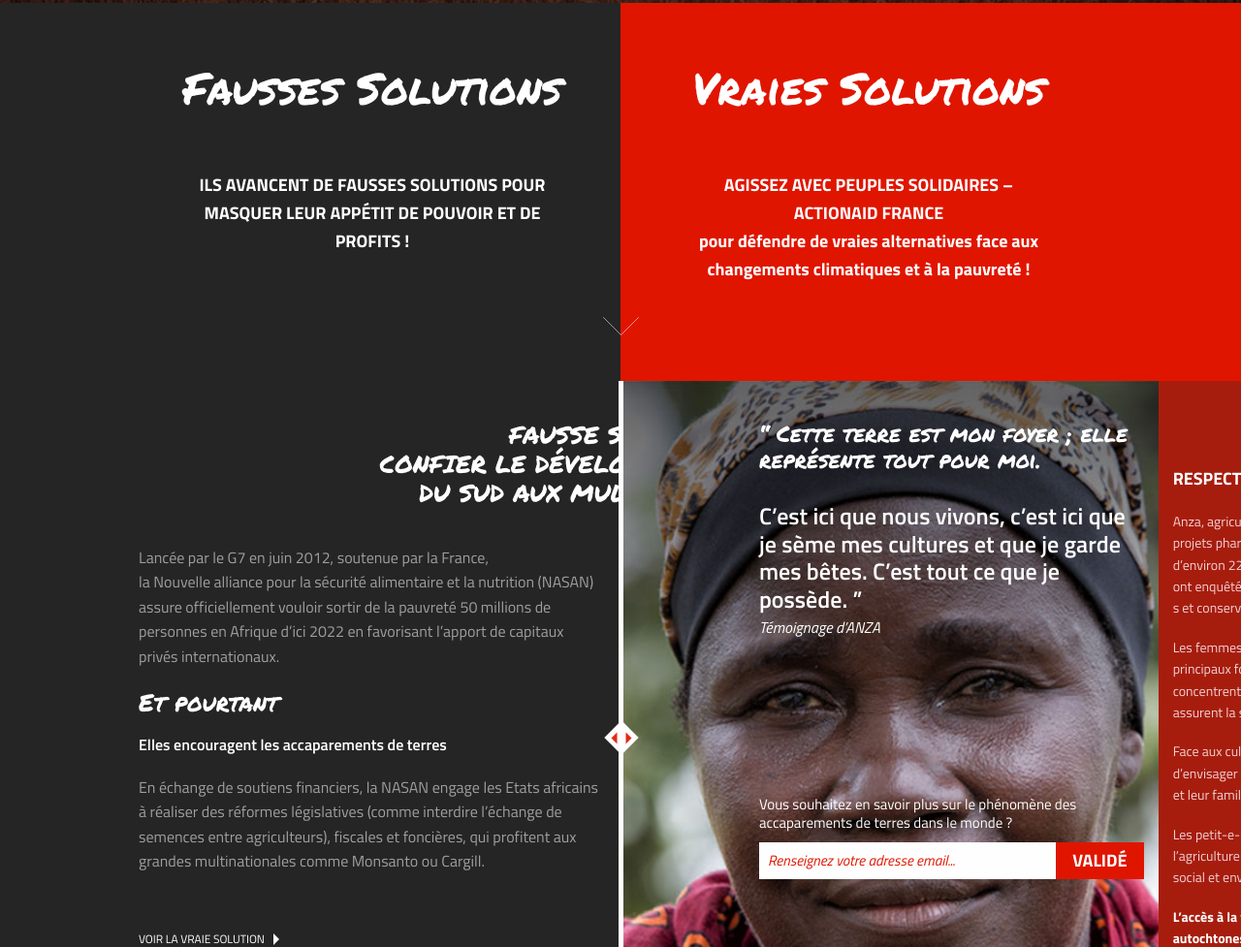
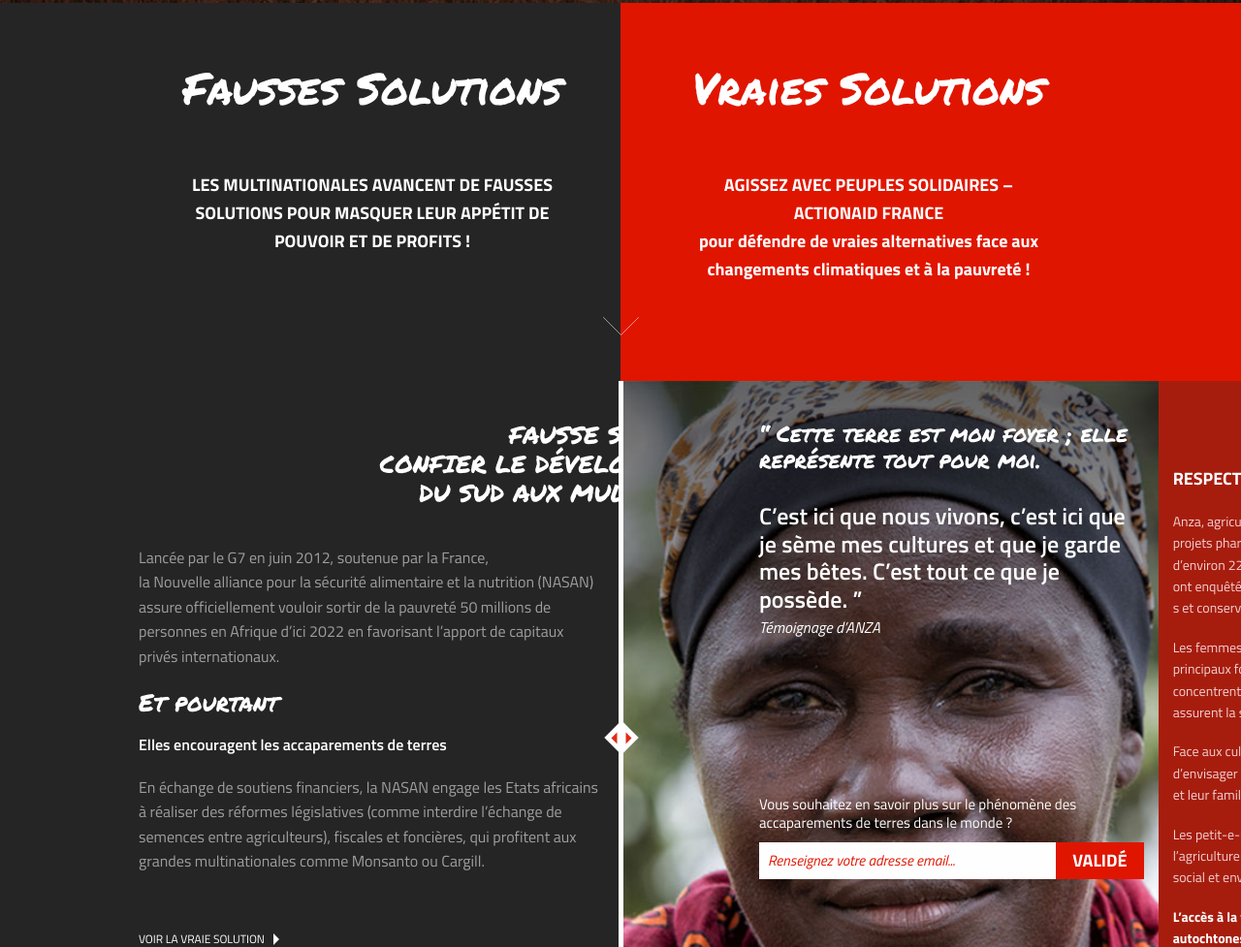
Before and after one commit to adfinitas-app/PSO-NOEL_2015, a website: page index.html in a window 1280 px wide. Shown: the part 1718-2695 px from the top of the page at 97% size. Drawn offline with nearby package versions, Linux system fonts and the light colour scheme; no server answers.

Commit message:
Updated 'index.html' via CloudCannon

```diff
--- a/index.html
+++ b/index.html
@@ -138,7 +138,7 @@ woopra.track();
         <div class="row">
           <div class="columns small-12 medium-6 text-center">
             <h2>Fausses Solutions</h2>
-            <p><strong>ILS AVANCENT DE FAUSSES SOLUTIONS POUR MASQUER LEUR APPÉTIT DE POUVOIR ET DE PROFITS !</strong></p>
+            <p><strong>LES MULTINATIONALES AVANCENT DE FAUSSES SOLUTIONS POUR MASQUER LEUR APPÉTIT DE POUVOIR ET DE PROFITS !</strong></p>
           </div>
           <div class="columns small-12 medium-6 text-center">
             <h2>Vraies Solutions</h2>
```
